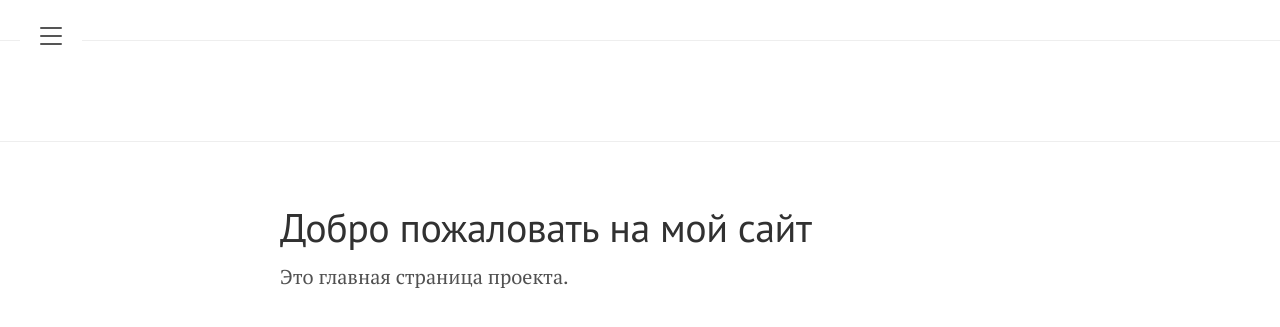
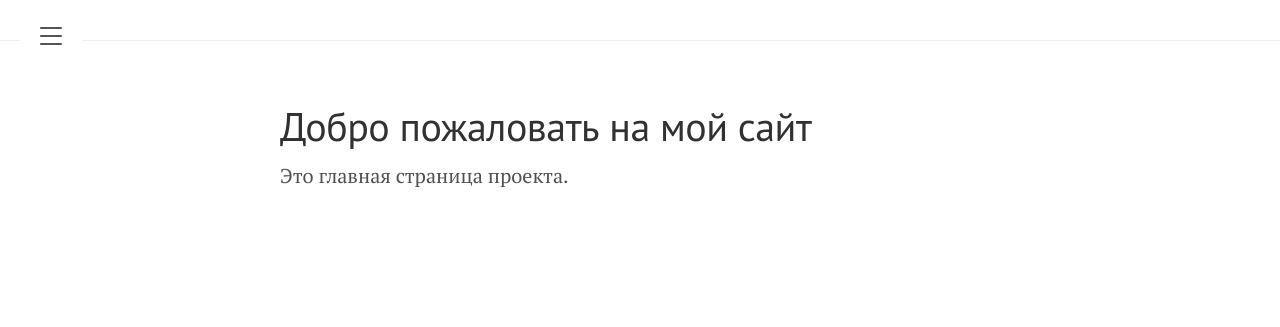
Before and after one commit to Mikrobic/lanyon, a Jekyll site: the page built from pages/index.md, in a window 1280 px wide. Shown: the top 327 px of the page. Built offline with Jekyll 4.4.1, drawn with Linux system fonts in a browser that asks for light colours.

Commit message:
Форматирование файлов

```diff
--- a/_includes/sidebar.html
+++ b/_includes/sidebar.html
@@ -43,14 +43,6 @@
       </div>
     </nav>
   </div>
-
-  <!-- Content wrapper -->
-  <div class="wrap">
-    <div class="masthead">
-      <div class="container">
-        <h3 class="masthead-title"></h3>
-      </div>
-    </div>
 
 
   <label for="sidebar-checkbox" class="sidebar-toggle"></label>
```
